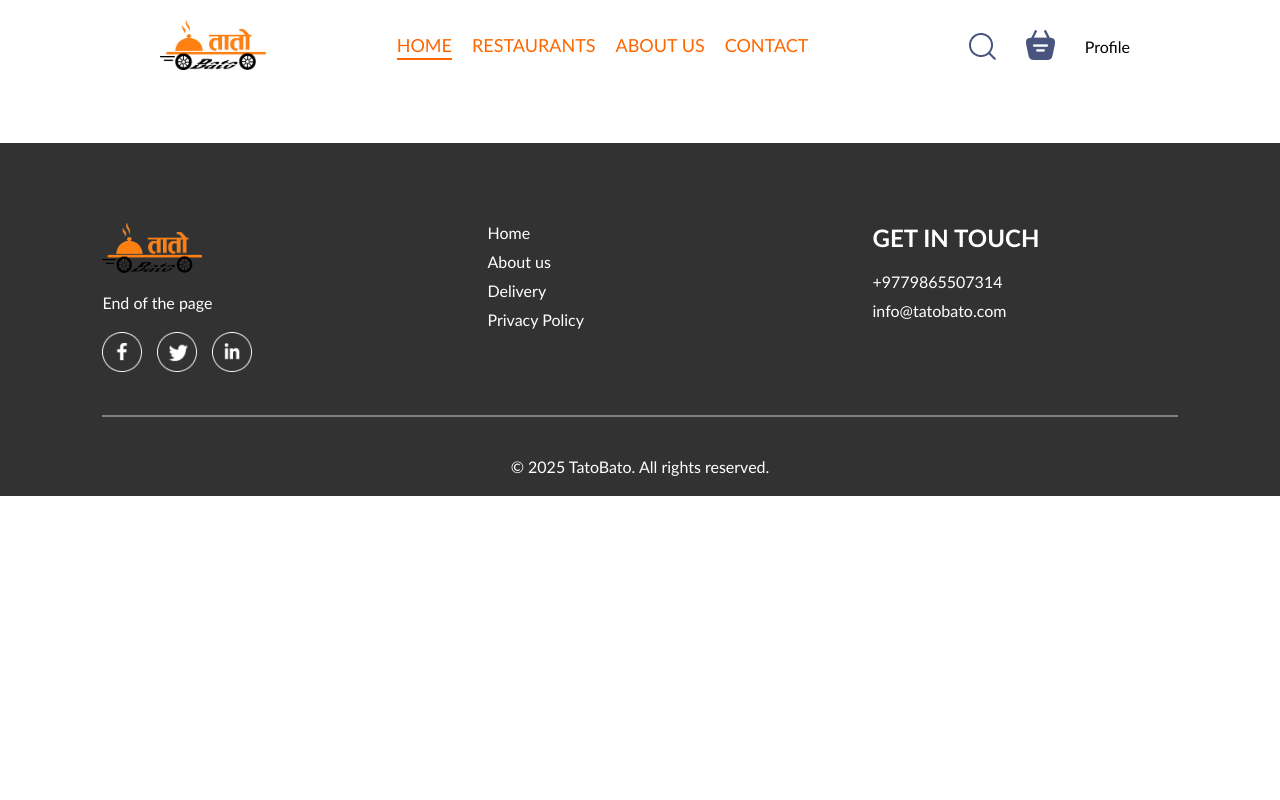
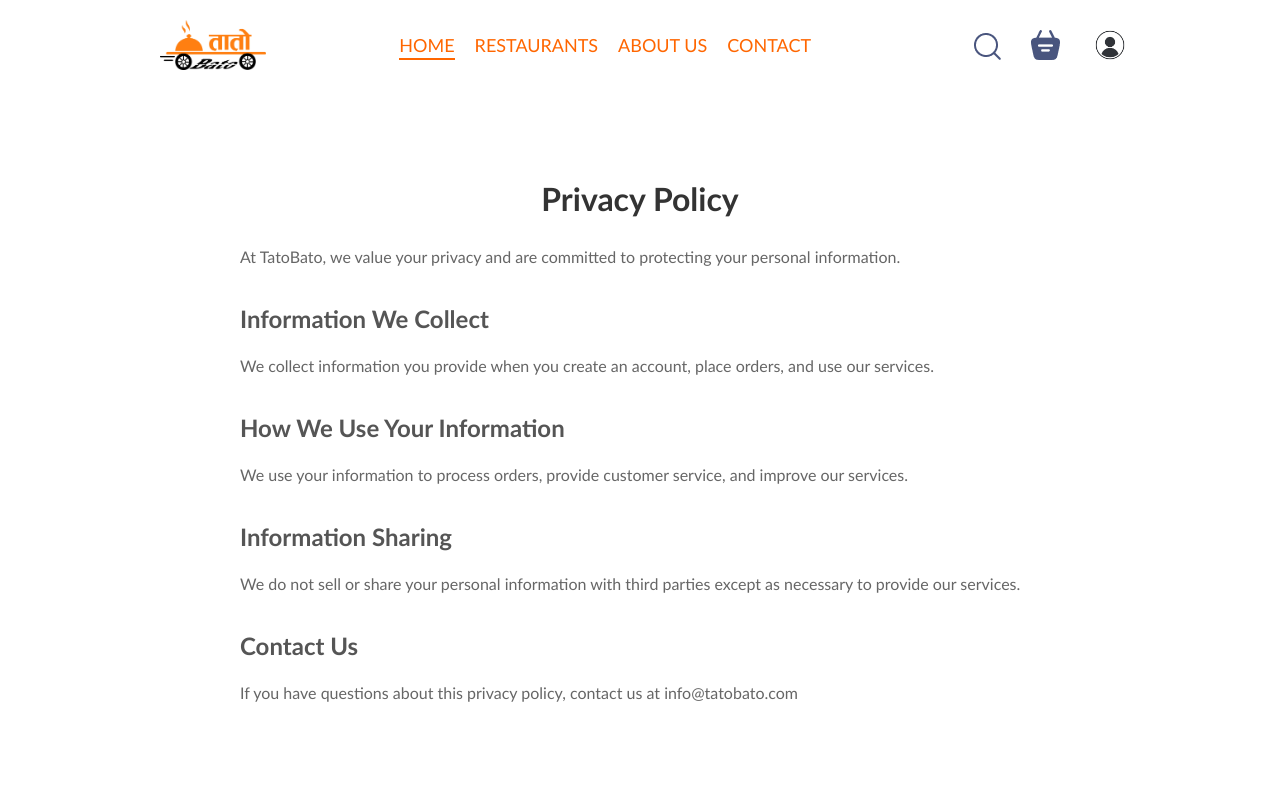
Before and after one commit to Aarambha-Malla213/TatoBato---A-food-delivery-site, a React (Vite) app in the folder Frontend/: page /privacy-policy in a window 1280 px wide. Shown: the top 800 px of the page. Built offline with nearby package versions, Linux system fonts and the light colour scheme; sample sign-in values are in the browser's storage.

Commit message:
Privacy policy and profile icon

```diff
--- a/Frontend/src/App.jsx
+++ b/Frontend/src/App.jsx
@@ -6,6 +6,7 @@ import Cart from "./pages/Cart/Cart";
 import PlaceOrder from "./pages/PlaceOrder/PlaceOrder";
 import Profile from "./pages/Profile/profile";
 import EditProfile from "./pages/EditProfile/EditProfile";
+import PrivacyPolicy from "./pages/PrivacyPolicy/PrivacyPolicy";
 import Footer from "./components/Footer/Footer";
 import LogInPopUp from "./components/LogInPopUP/LogInPopUp";
 import ContactUsPopUp from "./components/ContactUsPopUp/ContactUsPopUp";
@@ -44,6 +45,7 @@ const App = () => {
               </PrivateRoute>
             }
           />
+          <Route path="/privacy-policy" element={<PrivacyPolicy />} />
         </Routes>
       </div>
 
--- a/Frontend/src/assets/assets.js
+++ b/Frontend/src/assets/assets.js
@@ -9,6 +9,7 @@ import facebook_icon from './facebook_icon.png'
 import twitter_icon from './twitter_icon.png'
 import linkedin_icon from './linkedin_icon.png'
 import cross_icon from './cross_icon.png'
+import profile_icon from './profile.jpg'
 
 
 
@@ -112,7 +113,8 @@ export const assets = {
   facebook_icon,
   twitter_icon,
   linkedin_icon,
-  cross_icon
+  cross_icon,
+  profile_icon
 }
 
 export const restaurant_list = [
--- a/Frontend/src/components/Footer/Footer.css
+++ b/Frontend/src/components/Footer/Footer.css
@@ -39,6 +39,16 @@
     color: white;
 }
 
+.footer-content-center a {
+    color: white;
+    text-decoration: none;
+    transition: color 0.3s ease;
+}
+
+.footer-content-center a:hover {
+    color: #ff6b6b;
+}
+
 .footer-socials img{
     width: 40px;
     margin-right: 15px;
--- a/Frontend/src/components/Footer/Footer.jsx
+++ b/Frontend/src/components/Footer/Footer.jsx
@@ -1,4 +1,5 @@
 import React from "react";
+import { Link } from "react-router-dom";
 import { assets } from "../../assets/assets.js";
 import "./Footer.css";
 
@@ -17,10 +18,9 @@ const Footer = () => {
         </div>
         <div className="footer-content-center">
           <ul>
-            <li>Home</li>
+            <li><Link to="/">Home</Link></li>
             <li>About us</li>
-            <li>Delivery</li>
-            <li>Privacy Policy</li>
+            <li><Link to="/privacy-policy">Privacy Policy</Link></li>
           </ul>
         </div>
         <div className="footer-content-right">
--- a/Frontend/src/components/NavBar/Navbar.css
+++ b/Frontend/src/components/NavBar/Navbar.css
@@ -94,6 +94,20 @@
 /* Icon */
 .icon-button {
   cursor: pointer;
+}
+
+/* Profile Icon */
+.profile-icon {
+  width: 40px;
+  height: 40px;
+  border-radius: 50%;
+  cursor: pointer;
+  object-fit: cover;
+  transition: transform 0.2s ease;
+}
+
+.profile-icon:hover {
+  transform: scale(1.05);
 }
 
 /* Responsive Design */
@@ -278,4 +292,9 @@
     width: 20px;
     height: 20px;
   }
+
+  .profile-icon {
+    width: 25px;
+    height: 25px;
+  }
 }
--- a/Frontend/src/components/NavBar/Navbar.jsx
+++ b/Frontend/src/components/NavBar/Navbar.jsx
@@ -75,7 +75,7 @@ const Navbar = ({ setShowLogin }) => {
             className="profile-link"
             onClick={() => setMenu("profile")}
           >
-            Profile
+            <img src={assets.profile_icon} alt="Profile" className="profile-icon" />
           </Link>
         ) : (
           <button onClick={() => setShowLogin(true)}>Sign In</button>
--- /dev/null
+++ b/Frontend/src/pages/PrivacyPolicy/PrivacyPolicy.css
@@ -0,0 +1,27 @@
+.privacy-policy {
+  padding: 80px 20px 40px;
+  min-height: 80vh;
+}
+
+.privacy-policy-container {
+  max-width: 800px;
+  margin: 0 auto;
+  line-height: 1.6;
+}
+
+.privacy-policy h1 {
+  color: #333;
+  margin-bottom: 20px;
+  text-align: center;
+}
+
+.privacy-policy h2 {
+  color: #555;
+  margin-top: 30px;
+  margin-bottom: 15px;
+}
+
+.privacy-policy p {
+  color: #666;
+  margin-bottom: 15px;
+}
--- /dev/null
+++ b/Frontend/src/pages/PrivacyPolicy/PrivacyPolicy.jsx
@@ -0,0 +1,28 @@
+import React from "react";
+import "./PrivacyPolicy.css";
+
+const PrivacyPolicy = () => {
+  return (
+    <div className="privacy-policy">
+      <div className="privacy-policy-container">
+        <h1>Privacy Policy</h1>
+
+        <p>At TatoBato, we value your privacy and are committed to protecting your personal information.</p>
+
+        <h2>Information We Collect</h2>
+        <p>We collect information you provide when you create an account, place orders, and use our services.</p>
+
+        <h2>How We Use Your Information</h2>
+        <p>We use your information to process orders, provide customer service, and improve our services.</p>
+
+        <h2>Information Sharing</h2>
+        <p>We do not sell or share your personal information with third parties except as necessary to provide our services.</p>
+
+        <h2>Contact Us</h2>
+        <p>If you have questions about this privacy policy, contact us at info@tatobato.com</p>
+      </div>
+    </div>
+  );
+};
+
+export default PrivacyPolicy;
```
Also changed, not shown: Frontend/src/assets/profile.jpg (added).
